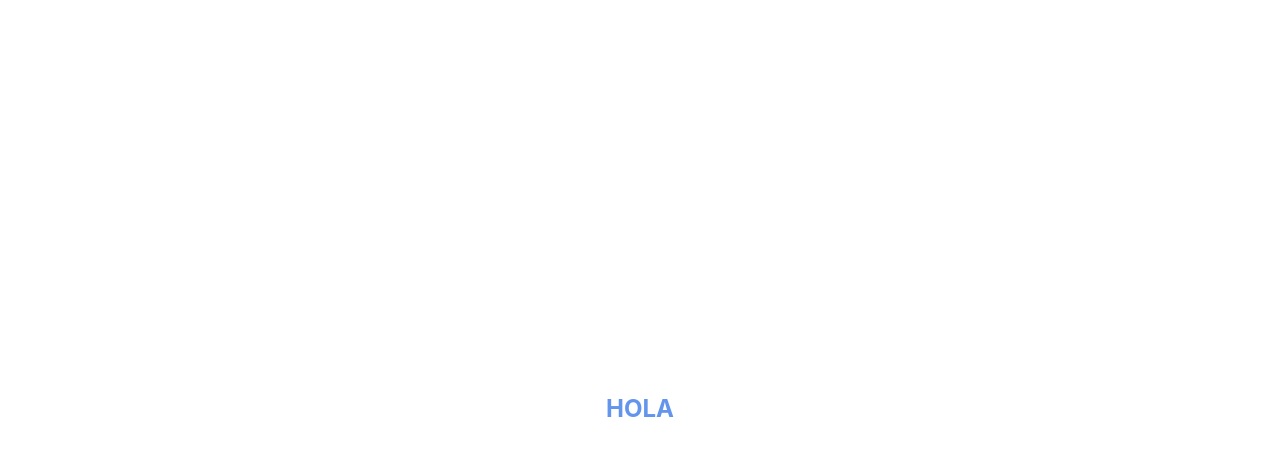
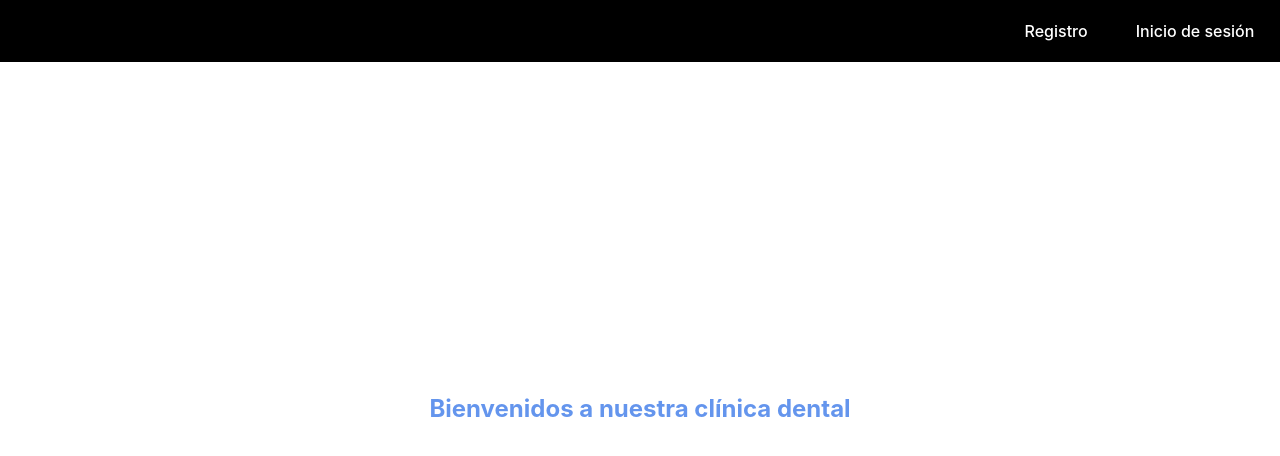
Before and after one commit to Vaz77/proyecto5FrontendClinicaDental, a React (Vite) app in the folder proyecto5FrontendClinicaDental/: page / in a window 1280 px wide. Shown: the top 456 px of the page. Built offline with nearby package versions, Linux system fonts and the light colour scheme.

Commit message:
Implemento componente navbar y añado a la vista HomePage

```diff
--- a/proyecto5FrontendClinicaDental/src/App.jsx
+++ b/proyecto5FrontendClinicaDental/src/App.jsx
@@ -1,6 +1,7 @@
 import './App.css'
 import { BrowserRouter as Router, Routes, Route } from 'react-router-dom'
 import HomePage from './pages/HomePage/HomePage'
+import Navbar from './common/Navbar/Navbar'
 
 
 function App() {
--- a/proyecto5FrontendClinicaDental/src/common/Navbar/Navbar.css
+++ b/proyecto5FrontendClinicaDental/src/common/Navbar/Navbar.css
@@ -0,0 +1,23 @@
+.navbar {
+    background-color: black;
+    padding: 1em;
+    display: flex;
+    justify-content: flex-end;
+    position: fixed;
+    top: 0;
+    left: 0;
+    width: 98%;
+}
+
+.navbar-link {
+    margin-left: 1em;
+    color: white;
+    text-decoration: none;
+    padding: 0.2em 1em;
+    border-radius: 0.6em;
+}
+
+
+.navbar-link:hover {
+    background-color: blue;
+}
--- a/proyecto5FrontendClinicaDental/src/common/Navbar/Navbar.jsx
+++ b/proyecto5FrontendClinicaDental/src/common/Navbar/Navbar.jsx
@@ -0,0 +1,15 @@
+import React from "react";
+import { Link } from 'react-router-dom';
+import './Navbar.css'
+
+const Navbar = () => {
+    return (
+        <nav className="navbar">
+            <Link to='/registro' className="navbar-link">Registro</Link>
+            <Link to='/login' className="navbar-link">Inicio de sesión</Link>
+        </nav>
+    );
+};
+
+
+export default Navbar;
--- a/proyecto5FrontendClinicaDental/src/pages/HomePage/HomePage.css
+++ b/proyecto5FrontendClinicaDental/src/pages/HomePage/HomePage.css
@@ -1,3 +1,4 @@
+
 .encabezado  {
     color: cornflowerblue;
     font-size: 1.5em;
--- a/proyecto5FrontendClinicaDental/src/pages/HomePage/HomePage.jsx
+++ b/proyecto5FrontendClinicaDental/src/pages/HomePage/HomePage.jsx
@@ -1,8 +1,15 @@
 import '../HomePage/HomePage.css';
+import React from 'react';
+import Navbar from '../../common/Navbar/Navbar';
 
 const HomePage = () => {
     return (
-        <h1 className="encabezado">HOLA</h1>
+    <div>
+        <Navbar />
+        <div className='general'>
+        <h1 className="encabezado">Bienvenidos a nuestra clínica dental</h1>
+        </div>
+    </div>
     )
 }
 
```
